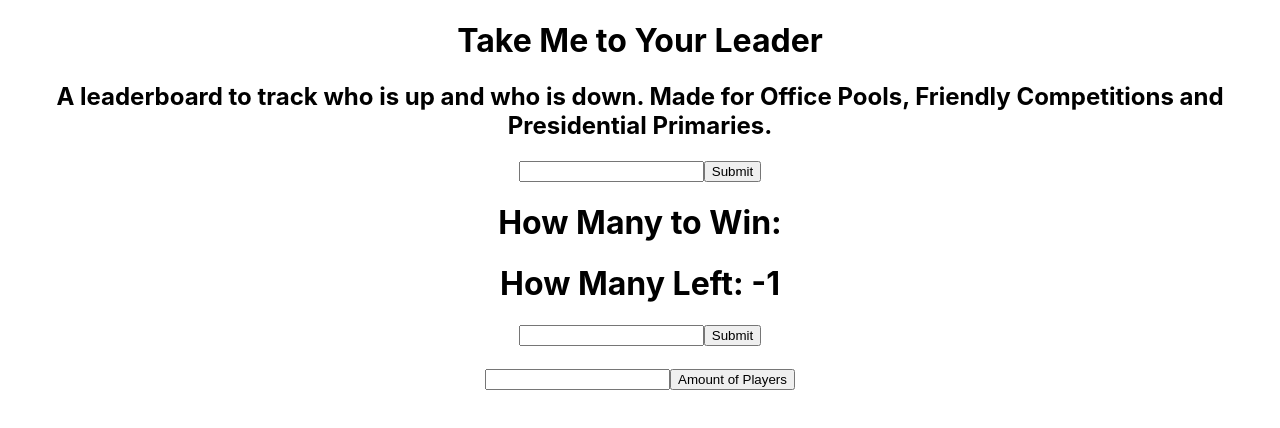
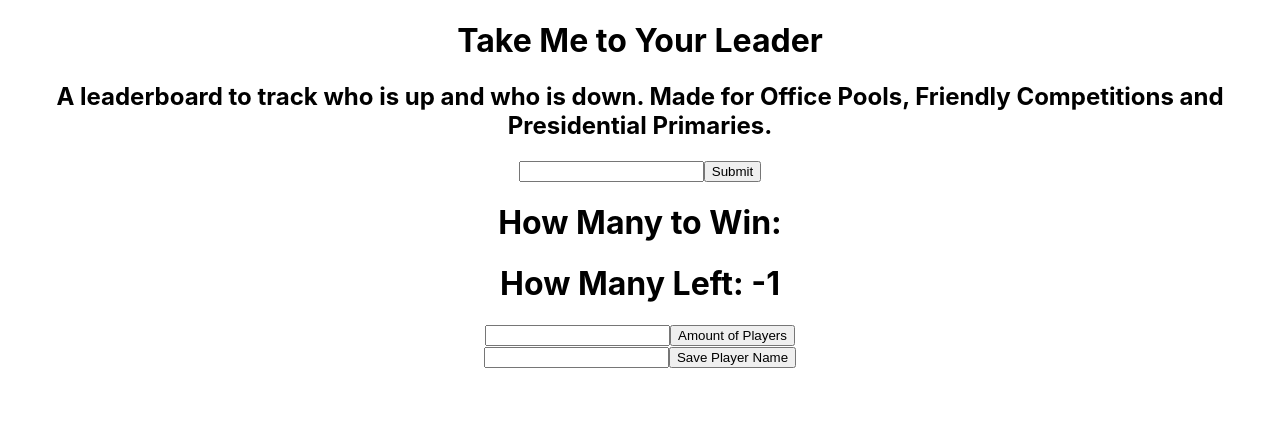
Before and after one commit to Travis-Franklin/solo-react-app, a React (Create React App) app: page / in a window 1280 px wide. Shown: the top 428 px of the page. Built offline with nearby package versions, Linux system fonts and the light colour scheme.

Commit message:
adds more code to player and HowManyPlayers, allows you to save names

```diff
--- a/src/HowManyPlayers.js
+++ b/src/HowManyPlayers.js
@@ -21,7 +21,7 @@ class HowManyPlayers extends React.Component{
     }
 
     _HowManyPlayers= () =>{
-        console.log(this.state.amountOfPlayers);
+        // console.log(this.state.amountOfPlayers);
         this.setState({
             saveAmountOfPlayers: this.state.amountOfPlayers
         })
@@ -30,7 +30,6 @@ class HowManyPlayers extends React.Component{
     render (){
         return (
             <div>
-                <Player saveAmountOfPlayers={this.state.saveAmountOfPlayers}/>
                 <form onSubmit={this.handleSubmit}>
                 <input type="number" onChange={this.handleChange}>
 
@@ -38,6 +37,7 @@ class HowManyPlayers extends React.Component{
 
                 <button onClick ={(e) => this._HowManyPlayers()}>Amount of Players</button>
                 </form>
+                <Player saveAmountOfPlayers={this.state.saveAmountOfPlayers}/>
             </div>
         )
     }
--- a/src/Player.js
+++ b/src/Player.js
@@ -4,40 +4,96 @@ class Player extends React.Component{
     constructor(props){
         super(props);
         this.state = {
-            whom: "Player 1",
-            whomSaved: "",
-            saveAmountOfPlayers: ""
+            // whom: "Player 1",
+            // whomSaved: "",
+            amountOfPlayers: "1",
+            players: [{
+                whom: "Player 1",
+                whomSaved: "",
+                scores: ""}]
 
         };
-        this.handleChange = this.handleChange.bind(this);
-        this.handleSubmit = this.handleSubmit.bind(this);
+        // this.handleChange = this.handleChange.bind(this);
+        // this.handleSubmit = this.handleSubmit.bind(this);
 
     }
-    handleSubmit(event){
-        event.preventDefault();
+
+    static getDerivedStateFromProps(nextProps, prevState) {
+        return {
+           amountOfPlayers: nextProps.saveAmountOfPlayers
+        };
+     }
+     componentDidUpdate(prevProps, prevState) {
+        if (prevProps.saveAmountOfPlayers !== this.props.saveAmountOfPlayers) {
+           this.createNewPlayer()
+        }
+     }
+    handleChange = (e, index) =>{
+        console.log(`change:${index}`)
+        console.log(e.target.value)
+        // this.handleChange.bind(this);
+        let tempPlayer = [...this.state.players]
+        tempPlayer[index].whom = e.target.value
+        this.setState({players: tempPlayer})
+
     }
 
-    handleChange(event){
-        this.setState({whom: event.target.value});
+    // handleSubmit = (e, index) =>{
+    //     console.log(`change:${index}`)
+    //     console.log(e.target.value)
+    //     // this.handleChange.bind(this);
+    //     let tempPlayer = [...this.state.players]
+    //     tempPlayer[index].whom = e.target.value
+    //     this.setState({players: tempPlayer})
+
+    // }
+
+    createNewPlayer(){
+        let tempPlayer = [...this.state.players]
+        for (let i = 1; i < this.state.amountOfPlayers; i++ ){
+            tempPlayer.push({
+                whom: "Player",
+                whomSaved: "",
+                scores: ""})
+        }
+        this.setState({players: tempPlayer})
+        // console.log(tempPlayer);
     }
 
-    _AddPlayer = () => {
+
+    // handleSubmit(event){
+    //     event.preventDefault();
+    // }
+
+    // handleChange(event){
+    //     this.setState({whom: event.target.value});
+    // }
+
+    _AddPlayer = (e, index) => {
+        e.preventDefault();
         this.setState({
             whomSaved: this.state.whom,
         })
+        let tempPlayer = [...this.state.players]
+        tempPlayer[index].whomSaved = tempPlayer[index].whom
+        this.setState({players: tempPlayer})
     }
 
     render() {
-        console.log(this.props.saveAmountOfPlayers);
+        // console.log(this.props.saveAmountOfPlayers);
         return (
             <div>
-                {}
-                <form onSubmit={this.handleSubmit}>
-                    <input type="text" onChange={this.handleChange}>
-                    </input>
-                    <button type="submit" onClick={(e) => this._AddPlayer()}>Submit</button>
-                </form>
-                <h1>{this.state.whomSaved}</h1>
+                    {this.state.players.map((player, index) =>
+                        <div>
+                        <form>
+                            <input type="text" onChange={(e)=> this.handleChange(e, index)}>
+                            </input>
+                            <button type="submit" onClick={(e) => this._AddPlayer(e, index)}>Save Player Name</button>
+                        </form>
+                        <h1>{this.state.players[index].whomSaved}</h1>
+                            </div>
+                    )}
+
             </div>
         )
     }
```
